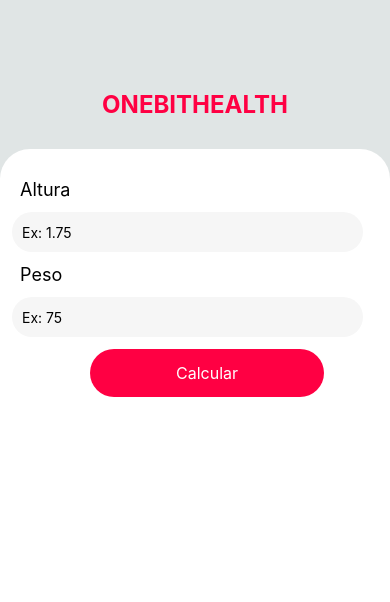
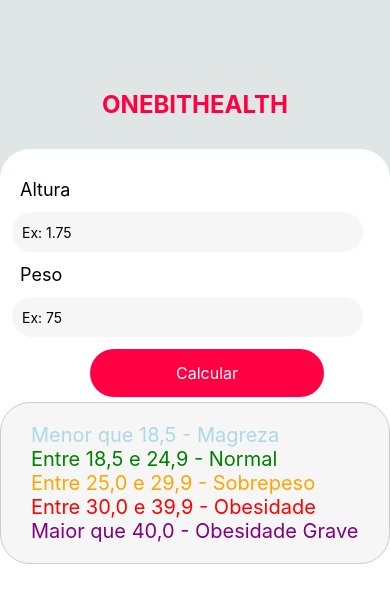
Before and after one commit to GabrielBinoto/OneBitHealth, a React Native app: screen / in a window 390 px wide. Shown: the top 602 px of the page. Built offline with nearby package versions, Linux system fonts and the light colour scheme.

Commit message:
Adicao de classificacao por texto e cores

```diff
--- a/src/components/Form/ResultImc/index.js
+++ b/src/components/Form/ResultImc/index.js
@@ -1,8 +1,9 @@
-import React from "react";
+import React, { useState } from "react";
 import {View, Text, TouchableOpacity, Share } from "react-native"
 import styles from "./style";
 
 export default function ResultImc(props){
+
 
 const onShare = async () =>{
     const result = await Share.share({
@@ -10,16 +11,57 @@
     });
 }
 
+
+function PaintResult(resultImc) {
+    switch (true) {
+        case resultImc < 18.5:
+            return {
+                color: '#ADD8E6',
+                classificacao: 'Magreza'
+            };
+        case resultImc >= 18.5 && resultImc <= 24.9:
+            return {
+                color: '#008000',
+                classificacao: 'Normal'
+            };
+        case resultImc >= 25.0 && resultImc <= 29.9:
+            return {
+                color: '#FFA500',
+                classificacao: 'Sobrepeso'
+            };
+        case resultImc >= 30.0 && resultImc <= 39.9:
+            return {
+                color: '#FF0000',
+                classificacao: 'Obesidade'
+            };
+        case resultImc > 40.0:
+            return {
+                color: 'purple',
+                classificacao: 'Obesidade Grave'
+            };
+        default:
+            return {
+                color: 'black',
+                classificacao: 'Classificação desconhecida'
+            };
+    }
+}
+
+    const { color: resultColor, classificacao: textoResultado} = PaintResult(props.resultImc)
+
     return(
         <View style={styles.resultImc}>
             <View  style={styles.boxSharebutton}>
-                <Text style={styles.information}>{props.messageResultImc}</Text>
-                <Text style={styles.numberImc}>{props.resultImc}</Text>
+                <Text style={[styles.information, {color:resultColor}]}>{props.messageResultImc}</Text>
+                <Text style={[styles.numberImc, {color:resultColor}]}>{props.resultImc}</Text>
+                <Text style={[styles.textoResult, {color:resultColor}]}> {textoResultado}</Text>
+
                     <TouchableOpacity  style={styles.shared}
                         onPress={onShare}
                     >
                     <Text style={styles.sharedText}>Compartilhar IMC</Text>
                     </TouchableOpacity>
+
             </View>
         </View>
     );
--- a/src/components/Form/ResultImc/style.js
+++ b/src/components/Form/ResultImc/style.js
@@ -46,6 +46,11 @@
         paddingHorizontal: 30,
     },
 
+    textoResult:{
+        fontSize:24,
+        paddingBottom: 20,
+    }
+
 
 });
 
--- /dev/null
+++ b/src/components/Form/Tabela/index.js
@@ -0,0 +1,17 @@
+import React from "react";
+import { View, Text } from "react-native";
+import styles from "./style";
+
+export default function Tabela() {
+
+  return (
+    <View style={styles.textoTabela}>
+        <Text style={styles.textoMagreza}>Menor que 18,5 - Magreza</Text>
+        <Text style={styles.textoNormal}>Entre 18,5 e 24,9 - Normal</Text>
+        <Text style={styles.textoSobrepeso}>Entre 25,0 e 29,9 - Sobrepeso</Text>
+        <Text style={styles.textoObesidade}>Entre 30,0 e 39,9 - Obesidade</Text>
+        <Text style={styles.textoObesidadeGrave}>Maior que 40,0 - Obesidade Grave</Text>
+    </View>
+  );
+
+}
--- /dev/null
+++ b/src/components/Form/Tabela/style.js
@@ -0,0 +1,45 @@
+import { StyleSheet } from "react-native";
+
+const styles = StyleSheet.create({
+
+
+  textoTabela:{
+    paddingBottom: 20,
+    paddingTop: 20,
+    paddingHorizontal: 30,
+    fontSize: 20,
+    backgroundColor: "#f6f6f6",
+    borderRadius:30,
+    borderWidth: 1,
+    borderColor: '#ccc',
+
+  },
+
+  textoMagreza:{
+    color: "#ADD8E6",
+    fontSize: 20,
+  },
+
+  textoObesidade:{
+    color: "#FF0000",
+    fontSize: 20,
+  },
+
+  textoObesidadeGrave:{
+    color:"purple",
+    fontSize:20,
+  },
+
+  textoSobrepeso:{
+    color: "#FFA500",
+    fontSize: 20,
+  },
+
+  textoNormal:{
+    color: "#008000",
+    fontSize: 20,
+  }
+
+});
+
+export default styles;
--- a/src/components/Form/index.js
+++ b/src/components/Form/index.js
@@ -2,6 +2,7 @@
 import {View, Text, TextInput, Vibration, TouchableOpacity, Keyboard, Pressable, FlatList } from "react-native"
 import ResultImc from "./ResultImc";
 import styles from "./style";
+import Tabela from "./Tabela";
 
 export default function Form(){
 
@@ -20,7 +21,6 @@
     const ano = data.getFullYear();
     return `${dia}/${mes}/${ano}`;
 }
-
 
 
 // Funcao para calcular o Imc
@@ -59,7 +59,7 @@
         setHeight(null);
         setWeight(null);
 
-        setMessageImc("Sei Imc é igual: ");
+        setMessageImc("Seu Imc é igual: ");
         setTextButton("Calcular Novamente");
         setErrorMessage(null);
 
@@ -103,7 +103,9 @@
                     >
                     <Text style={styles.textButtonCalculator}>{textButton}</Text>
                     </TouchableOpacity>
+                    <Tabela style={styles.textoTabela}/>
                 </Pressable>
+
             :
                 <View style={styles.exibiResult}>
                     <ResultImc messageResultImc ={messageImc} resultImc = {imc}/>
--- a/src/components/Form/style.js
+++ b/src/components/Form/style.js
@@ -41,7 +41,7 @@
         backgroundColor: "#ff0043",
         paddingTop: 14,
         paddingBottom: 14,
-        marginBottom:50,
+        marginBottom:5,
         marginLeft: 90,
     },
 
@@ -95,10 +95,12 @@
     totalIMC:{
         color:"#b94866",
         fontSize:18,
+    },
+
+    textoResult:{
+        fontSize: 22,
+        fontWeight: 'bold',
     }
-
-
-
 
 });
 
```
